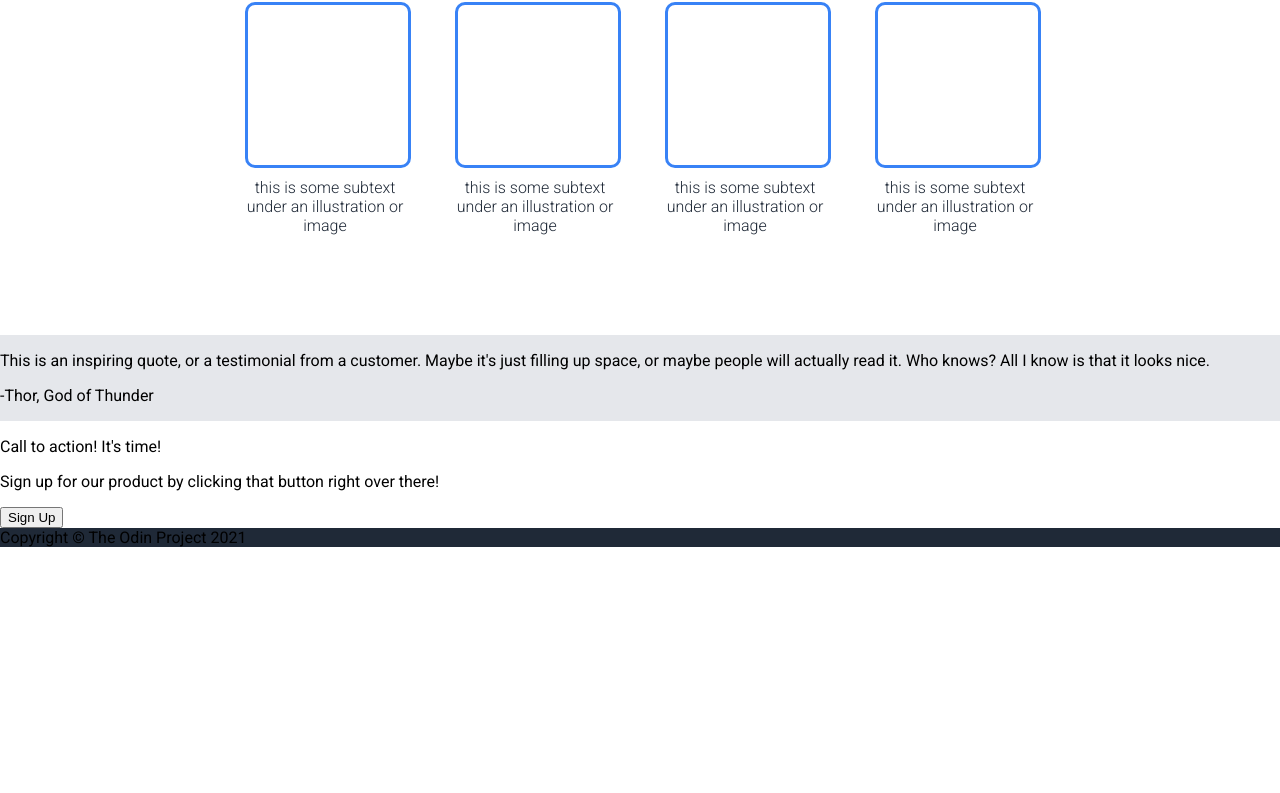
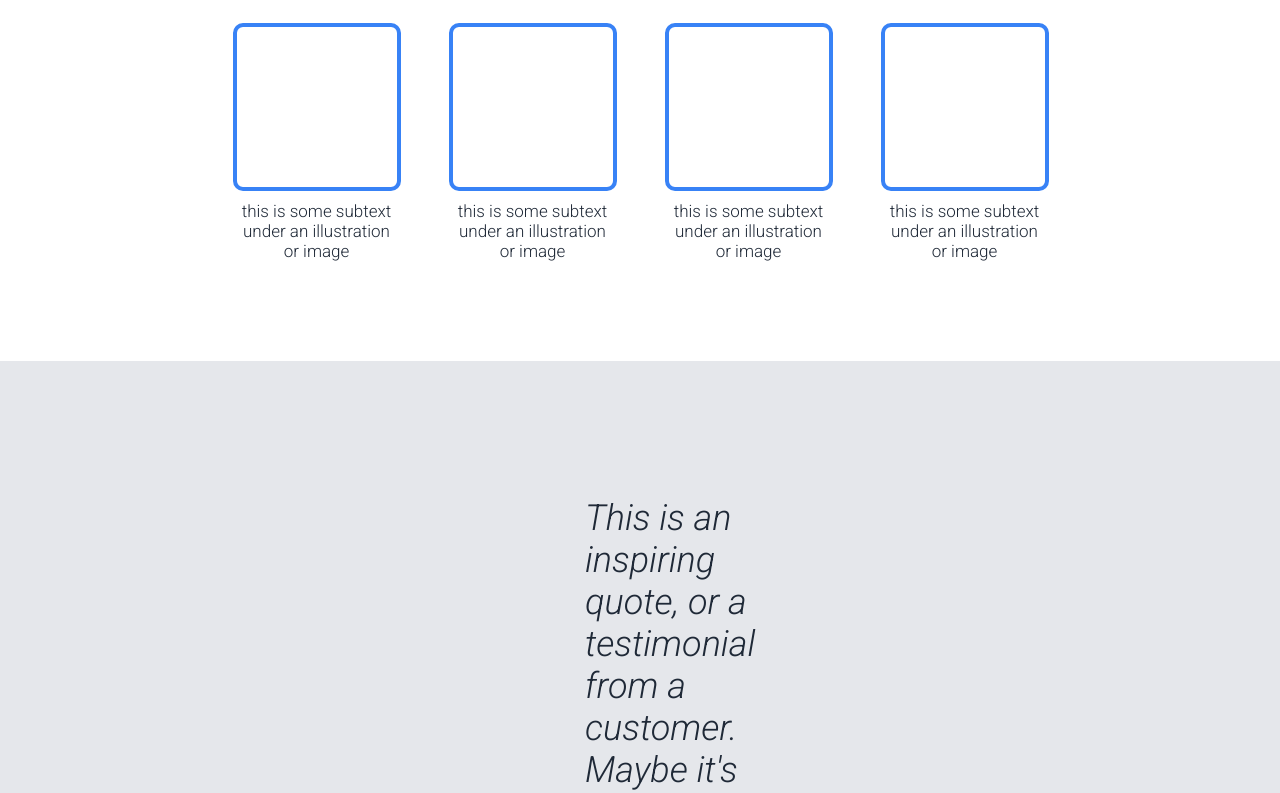
Before and after one commit to Hriday2406/landing-page, a plain HTML site: page index.html in a window 1280 px wide. Shown: the part 676-1469 px from the top of the page. Before the commit the page ends 1223 px from the top, so only its background shows below. Drawn offline with Linux system fonts and the light colour scheme.

Commit message:
Complete page creation (hardcoded)
The page has been created fully but the values are hardcoded in px.
Need to change it to be in line with the flexbox standards.

```diff
--- a/index.html
+++ b/index.html
@@ -80,6 +80,10 @@
     </div>
   </div>
 
-  <footer>Copyright © The Odin Project 2021</footer>
+  <footer>
+    <div>Copyright</div>
+    <div>©</div>
+    <div>The Odin Project 2021</div>
+  </footer>
 </body>
 </html>
--- a/style.css
+++ b/style.css
@@ -6,9 +6,9 @@ body {
 }
 header {
     background-color: #1F2937;
-    padding: 8px 220px;
+    padding: 8px 450px;
     display: flex;
-    justify-content:space-around;
+    justify-content:space-between;
     align-items: center;
 }
 .logo-text {
@@ -72,7 +72,6 @@ header {
     justify-content: center;
     align-items: center;
 }
-
 .sign-up {
     background-color: #3882F6;
     color: #F9FAF8;
@@ -82,7 +81,6 @@ header {
     padding: 0.5em 2em;
     border: 0px;
 }
-
 .sign-up:active {
     background-color: #2658a9;
 }
@@ -108,27 +106,90 @@ header {
     display: flex;
     flex-direction: column;
     gap: 10px;
-    width: 160px;
+    width: 166px;
 }
 .box-img {
     height: 160px;
     width: 160px;
-    border: 3px solid #3882F6;
+    border: 4px solid #3882F6;
     border-radius: 10px;
 }
 .box-text {
-    font-size: 16px;
+    font-size: 17px;
     font-weight: 300;
+    padding-left: 1px;
     color: #1F2937;
 }
 /* --------------------------------------------- */
 
 .section-3 {
     background-color: #E5E7EB;
+    padding: 100px 525px 100px 585px;
 }
+.quote {
+    font-size: 36px;
+    font-weight: 300;
+    font-style: italic;
+    color: #1F2937;
+    margin-bottom: 0;
+}
+.quote-name {
+    width: max-content;
+    font-size: 24px;
+    font-weight: 600;
+    margin-left: auto;
+    margin-right: 35px;
+    margin-top: 0;
+}
+
+/* --------------------------------------------- */
+
+.section-4 {
+    padding: 150px 450px;
+}
+.action {
+    background-color: #3882F6;
+    color: #F9FAF8;
+    border-radius: 10px;
+    padding: 50px 110px;
+    display: flex;
+    justify-content: space-between;
+    align-items: center;
+}
+.text-1 {
+    color: #F9FAF8;
+    font-weight: bold;
+    font-size: 24px;
+    margin: 0;
+}
+.text-2 {
+    color: #E5E7EB;
+    font-size: 18px;
+    margin: 0;
+}
+.action-btn {
+    background-color: #3882F6;
+    color: #F9FAF8;
+    border: 2px solid #E5E7EB;
+    font-size: 16px;
+    font-weight: 600;
+    border-radius: 8px;
+    padding: 0.5em 2em;
+}
+.action-btn:active {
+    background-color: #2658a9;
+    box-shadow: 2px 2px 5px #1F2937;
+}
+
 
 /* --------------------------------------------- */
 
 footer {
     background-color: #1F2937;
+    color: #F9FAF8;
+    padding: 35px;
+    display: flex;
+    align-items: center;
+    justify-content: center;
+    gap: 10px;
 }
```
